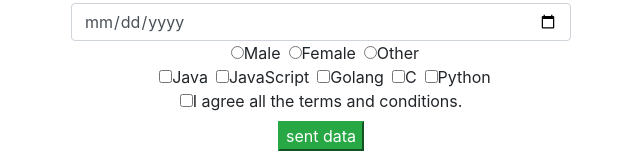
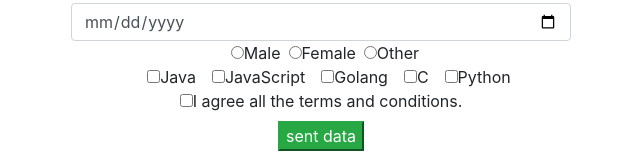
Before and after one commit to oaes/React-practice-v2, a React app: page / in a window 1280 px wide. Shown: the part 196-356 px from the top of the page, without its empty margins (319-959 px from the left). Built offline with nearby package versions, Linux system fonts and the light colour scheme.

Commit message:
checkedbox issues resolved

```diff
--- a/src/components/inputs/index.jsx
+++ b/src/components/inputs/index.jsx
@@ -26,6 +26,11 @@ class Inputs extends React.Component {
       this.setState({
         skills: [...this.state.skills, event.target.value],
       });
+    } else {
+      const skills = this.state.skills.filter(
+        (skill) => skill !== event.target.value
+      );
+      this.setState(skills)
     }
   };
   render() {
@@ -94,7 +99,7 @@ class Inputs extends React.Component {
 
         <div>
           <input
-            className="ml-2"
+            className="ml-3"
             type="checkbox"
             name="skills"
             value="java"
@@ -103,38 +108,38 @@ class Inputs extends React.Component {
           />
           Java
           <input
-            className="ml-2"
+            className="ml-3"
             type="checkbox"
             name="skills"
             value="javaScript"
-            checked={skills.includes("javascript")}
+            checked={skills.includes("javaScript")}
             onChange={this.handleSkill}
           />
           JavaScript
           <input
-            className="ml-2"
+            className="ml-3"
             type="checkbox"
             name="skills"
             value="Golang"
-            checked={skills.includes("golang")}
+            checked={skills.includes("Golang")}
             onChange={this.handleSkill}
           />
           Golang
           <input
-            className="ml-2"
+            className="ml-3"
             type="checkbox"
             name="skills"
             value="C"
-            checked={skills.includes("c")}
+            checked={skills.includes("C")}
             onChange={this.handleSkill}
           />
           C
           <input
-            className="ml-2"
+            className="ml-3"
             type="checkbox"
             name="skills"
             value="Python"
-            checked={skills.includes("python")}
+            checked={skills.includes("Python")}
             onChange={this.handleSkill}
           />
           Python
```
